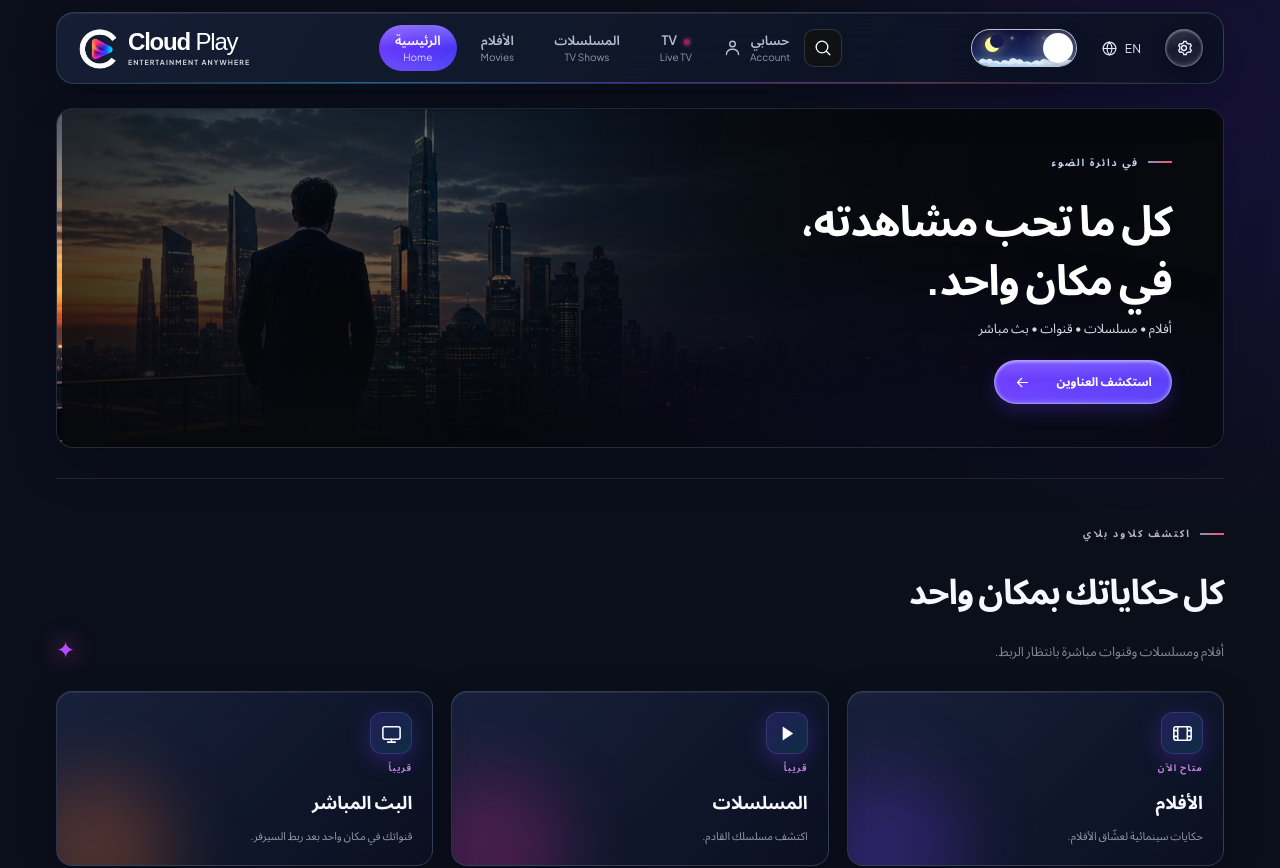
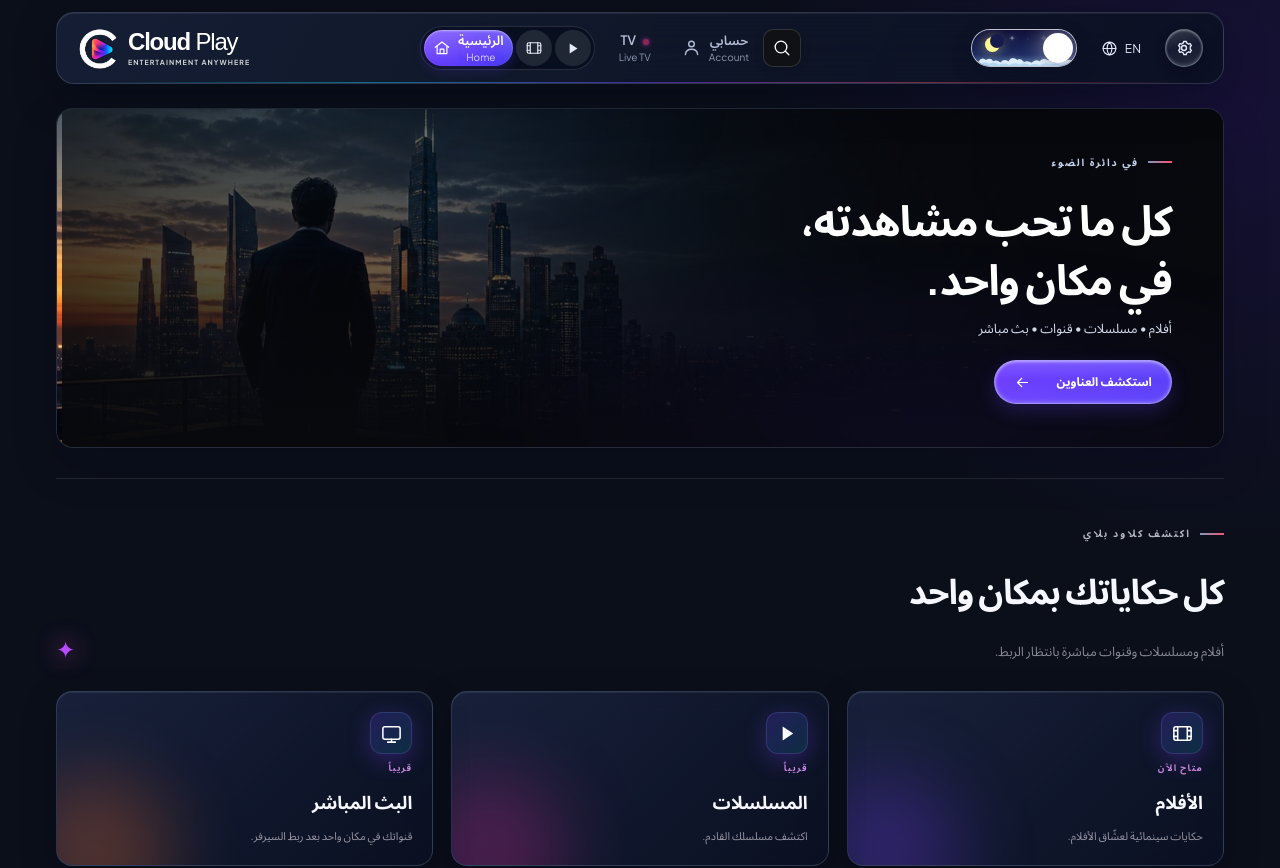
Before and after one commit to aldaeny/Cloud-play, a Next.js app in the folder apps/web/: page / in a window 1280 px wide. Shown: the top 868 px of the page. Built offline with nearby package versions, Linux system fonts and the light colour scheme.

Commit message:
Add dynamic reveal to top navigation

```diff
--- a/apps/web/pages/index.tsx
+++ b/apps/web/pages/index.tsx
@@ -178,9 +178,11 @@ export default function Home() {
     <IntroLayer/>
     <Head><title>Cloud Play — Your world of stories</title><meta name="description" content="Cloud Play Iraq: licensed short films and an optional live TV guide."/><link rel="canonical" href="https://cloud-play-iraq.vercel.app/"/></Head>
     <header className="header"><div className="header-inner"><HeaderBrand/><nav className="main-nav" aria-label={language === 'ar' ? 'القائمة الرئيسية' : 'Main navigation'}>
-      <a className={selectedNav === null ? 'nav-active' : undefined} href="#featured" onClick={() => { setSelectedNav(null); }}><span className="nav-label"><span>{language === 'ar' ? 'الرئيسية' : 'Home'}</span><small aria-hidden="true">{language === 'ar' ? 'Home' : 'الرئيسية'}</small></span></a>
-      <a className={selectedNav === 'movies' ? 'nav-active' : undefined} href="#movies-library" onClick={() => { setSelectedNav('movies'); }}><span className="nav-label"><span>{t.movies}</span><small aria-hidden="true">{language === 'ar' ? 'Movies' : 'الأفلام'}</small></span></a>
-      <a className={selectedNav === 'series' ? 'nav-active' : undefined} href="#series" onClick={() => { setSelectedNav('series'); }}><span className="nav-label"><span>{t.series}</span><small aria-hidden="true">{language === 'ar' ? 'TV Shows' : 'المسلسلات'}</small></span></a>
+      <div className="nav-reveal-group">
+        <a className={`nav-reveal-item${selectedNav === null ? ' nav-active' : ''}`} href="#featured" aria-label={t.home} aria-current={selectedNav === null ? 'location' : undefined} onClick={() => { setSelectedNav(null); }}><Icon name="home" size={18}/><span className="nav-label"><span>{t.home}</span><small aria-hidden="true">{language === 'ar' ? 'Home' : 'الرئيسية'}</small></span></a>
+        <a className={`nav-reveal-item${selectedNav === 'movies' ? ' nav-active' : ''}`} href="#movies-library" aria-label={t.movies} aria-current={selectedNav === 'movies' ? 'location' : undefined} onClick={() => { setSelectedNav('movies'); }}><Icon name="film" size={18}/><span className="nav-label"><span>{t.movies}</span><small aria-hidden="true">{language === 'ar' ? 'Movies' : 'الأفلام'}</small></span></a>
+        <a className={`nav-reveal-item${selectedNav === 'series' ? ' nav-active' : ''}`} href="#series" aria-label={t.series} aria-current={selectedNav === 'series' ? 'location' : undefined} onClick={() => { setSelectedNav('series'); }}><Icon name="play" size={17}/><span className="nav-label"><span>{t.series}</span><small aria-hidden="true">{language === 'ar' ? 'TV Shows' : 'المسلسلات'}</small></span></a>
+      </div>
       <a className={selectedNav === 'live' ? 'nav-active' : undefined} href="#live" onClick={() => { setSelectedNav('live'); }}><span className="nav-label"><span>{t.tvShort}<span className="nav-dot"/></span><small aria-hidden="true">{language === 'ar' ? 'Live TV' : 'البث المباشر'}</small></span></a>
       <button className="nav-account" type="button" aria-label={t.account} onClick={() => { setSettingsView('account'); setSettingsOpen(true); }}><Icon name="user" size={21}/><span className="nav-label"><span>{language === 'ar' ? 'حسابي' : 'Account'}</span><small aria-hidden="true">{language === 'ar' ? 'Account' : 'حسابي'}</small></span></button>
       <div className="nav-search" ref={searchWrapRef}>
--- a/apps/web/src/styles/globals.css
+++ b/apps/web/src/styles/globals.css
@@ -652,3 +652,17 @@ body{font-family:CloudJakarta,CloudArabic,Arial,sans-serif}
 @media(max-width:700px){.site .header,.site.theme-light .header{padding-bottom:0}.site .search-row,.site .search-row.is-open{width:100%;margin-top:57px}}
 @media(prefers-reduced-motion:reduce){.site .search-row{transition:none}}
 .site.motion-off .search-row{transition:none}
+
+/* Dynamic icon reveal for the three top navigation links; no bottom bar. */
+.site .main-nav .nav-reveal-group{display:flex;align-items:center;gap:3px;flex:none;padding:3px;border-radius:999px;border:1px solid rgba(226,234,255,.14);background:rgba(5,10,21,.58)}
+.site.theme-light .main-nav .nav-reveal-group{background:rgba(220,228,242,.68);border-color:rgba(183,195,218,.55)}
+.site .main-nav .nav-reveal-item{display:flex;align-items:center;justify-content:center;flex:none;gap:0;min-width:36px;min-height:36px;height:36px;padding:0 9px;border-radius:999px;background:rgba(255,255,255,.10);color:#e6eafb;box-shadow:none;transform:none;animation:none;transition:background .28s ease,color .28s ease,box-shadow .28s ease}
+.site.theme-light .main-nav .nav-reveal-item{background:rgba(255,255,255,.72);color:#34415b}
+.site .main-nav .nav-reveal-item>svg{flex:none;display:block}
+.site .main-nav .nav-reveal-item .nav-label{overflow:hidden;max-width:0;opacity:0;margin-inline-start:0;transition:max-width .36s cubic-bezier(.2,.7,.2,1),opacity .22s ease,margin .36s cubic-bezier(.2,.7,.2,1)}
+.site .main-nav .nav-reveal-item.nav-active .nav-label,.site .main-nav .nav-reveal-item:focus-visible .nav-label{max-width:110px;opacity:1;margin-inline-start:7px}
+.site .main-nav .nav-reveal-item.nav-active,.site.theme-light .main-nav .nav-reveal-item.nav-active,.site:not(.theme-light) .main-nav .nav-reveal-item.nav-active{color:#fff;background-image:linear-gradient(180deg,rgba(255,255,255,.23),transparent),linear-gradient(115deg,#6c3bff,#4537f3);box-shadow:inset 0 1px 2px #ffffff80,0 4px 12px #6c3bff35;animation:none}
+@media(hover:hover){.site .main-nav .nav-reveal-item:hover{transform:none;background:rgba(255,255,255,.22);color:#fff}.site.theme-light .main-nav .nav-reveal-item:hover{background:#fff;color:#4d29bc}.site .main-nav .nav-reveal-item:hover .nav-label{max-width:110px;opacity:1;margin-inline-start:7px}}
+@media(max-width:700px){.site .main-nav .nav-reveal-group{gap:2px;padding:2px}.site .main-nav .nav-reveal-item{min-width:32px;min-height:32px;height:32px;padding:0 7px}.site .main-nav .nav-reveal-item>svg{width:16px;height:16px}.site .main-nav .nav-reveal-item.nav-active .nav-label,.site .main-nav .nav-reveal-item:focus-visible .nav-label{margin-inline-start:5px}}
+@media(prefers-reduced-motion:reduce){.site .main-nav .nav-reveal-item,.site .main-nav .nav-reveal-item .nav-label{transition:none!important}}
+.site.motion-off .main-nav .nav-reveal-item,.site.motion-off .main-nav .nav-reveal-item .nav-label{transition:none!important}
```
